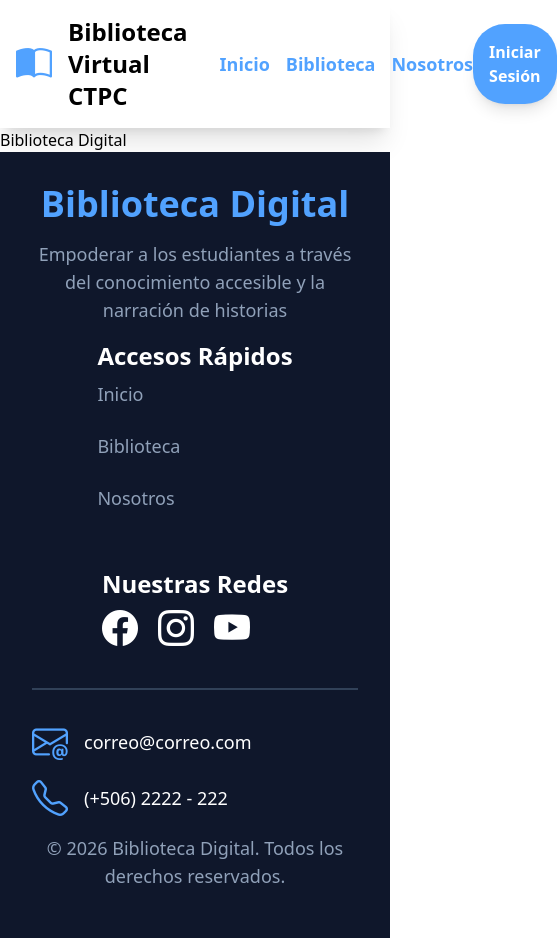
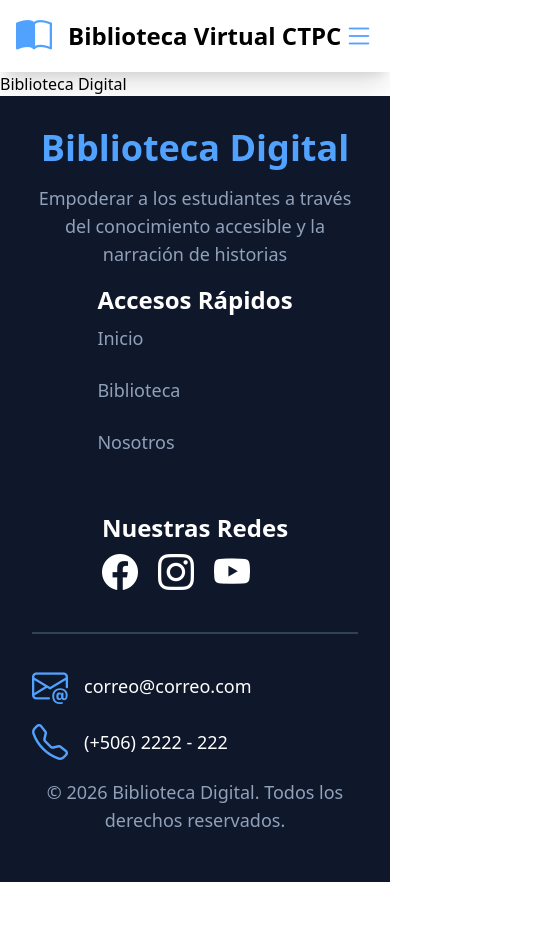
Before and after one commit to DilanMS28/biblioteca_digital, a Next.js app: page / in a window 390 px wide. Shown: the whole page, 557 px wide, since content can reach past the window. After the commit the page ends 882 px from the top, so only its background shows below. Built offline with nearby package versions, Linux system fonts and the light colour scheme.

Commit message:
Style: Hace responsive la barra de navegación para dispositivos moviles

```diff
--- a/src/components/layout/NavBar.tsx
+++ b/src/components/layout/NavBar.tsx
@@ -1,11 +1,17 @@
+'use client'
 import Link from "next/link";
+import { useState } from "react";
 
 
 export default function NavBar() {
+    const [open, setOpen] = useState(false);
+
     return (
         <header className="shadow-xl p-4">
             <div className="max-w-[1800px] mx-auto">
                 <div className="flex justify-between items-center">
+
+                    {/* Logo + Desktop nav */}
                     <div className="flex justify-between items-center gap-8">
                         <Link href="/">
                             <div className="flex justify-between items-center gap-4">
@@ -13,19 +19,45 @@ export default function NavBar() {
                                 <p className="font-bold text-2xl">Biblioteca Virtual CTPC</p>
                             </div>
                         </Link>
-                        <nav className="flex justify-between items-center gap-4">
+
+                        {/* Desktop Nav */}
+                        <nav className="hidden md:flex justify-between items-center gap-4">
                             <Link href="/" className="text-lg font-semibold my-2 text-blue-400 hover:text-blue-500">Inicio</Link>
-                            <Link href="/" className="text-lg font-semibold my-2 text-blue-400 hover:text-blue-500" >Biblioteca</Link>
+                            <Link href="/" className="text-lg font-semibold my-2 text-blue-400 hover:text-blue-500">Biblioteca</Link>
                             <Link href="/about" className="text-lg font-semibold my-2 text-blue-400 hover:text-blue-500">Nosotros</Link>
                         </nav>
                     </div>
 
-                    <div className="">
-                        <button className="shadow-lg text-white font-bold bg-blue-400 hover:bg-blue-500 p-4 rounded-4xl cursor-pointer">Iniciar Sesión</button>
+                    {/* Desktop Login */}
+                    <div className="hidden md:block">
+                        <Link href="#" className="shadow-lg text-white font-bold bg-blue-400 hover:bg-blue-500 px-6 py-3 rounded-4xl cursor-pointer">Iniciar Sesión</Link>
+                    </div>
+
+                    {/* Hamburger Icon (mobile) */}
+                    <div className="md:hidden flex items-center">
+                        <button
+                            aria-label="Abrir menú"
+                            onClick={() => setOpen(prevOpen => !prevOpen)}
+                            className="text-blue-400 text-3xl focus:outline-none"
+                        >
+                            <i className="bi bi-list"></i>
+                        </button>
                     </div>
                 </div>
+
+                {/* Mobile menu */}
+                <div
+                    id="mobile-menu"
+                    className={`flex justify-center items-center md:hidden w-full mt-4 transition-all duration-300 ${open ? '' : 'hidden'}`}
+                >
+                    <nav className="flex flex-col gap-2">
+                        <Link href="/" className="text-center text-lg font-semibold text-blue-400 hover:text-blue-500 py-2 px-1">Inicio</Link>
+                        <Link href="/" className="text-center text-lg font-semibold text-blue-400 hover:text-blue-500 py-2 px-1">Biblioteca</Link>
+                        <Link href="/about" className="text-center text-lg font-semibold text-blue-400 hover:text-blue-500 py-2 px-1">Nosotros</Link>
+                        <Link href="#" className="text-center mt-3 shadow-lg text-white font-bold bg-blue-400 hover:bg-blue-500 px-6 py-3 rounded-4xl cursor-pointer w-fit">Iniciar Sesión</Link>
+                    </nav>
+                </div>
             </div>
-
         </header>
     )
 }
```
